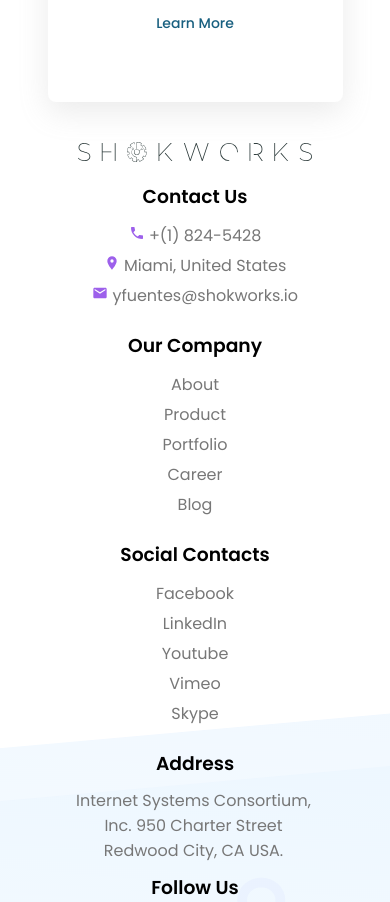
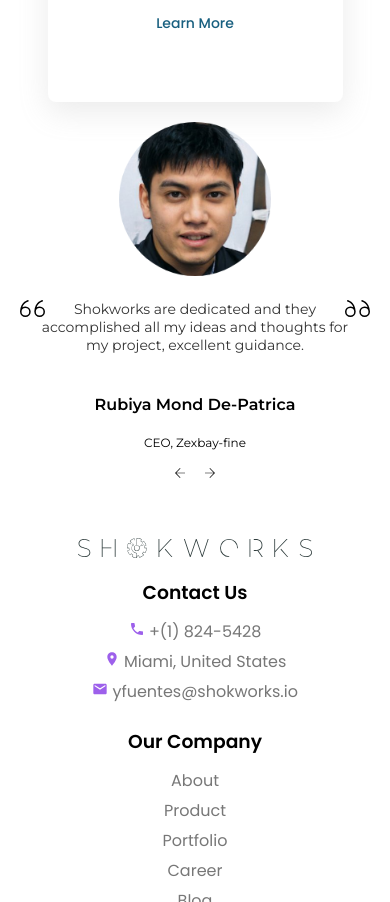
Before and after one commit to MirkoAn/shokworks-react, a React (Create React App) app: page / in a window 390 px wide. Shown: the part 3298-4200 px from the top of the page. Built offline with nearby package versions, Linux system fonts and the light colour scheme.

Commit message:
Completed testimonial card UI for mobile devices

```diff
--- a/src/App.js
+++ b/src/App.js
@@ -4,6 +4,7 @@ import { Header } from './Components/Header'
 import { Hero } from './Components/Hero'
 import { Partners } from './Components/Partners&Clients'
 import { Support } from './Components/Support'
+import { Testimonials } from './Components/Testimonials'
 import { Work } from './Components/Work'
 
 import { GlobalStyle } from './styles/GlobalStyles'
@@ -16,6 +17,7 @@ export const App = () => (
     <Work />
     <Support />
     <Partners />
+    <Testimonials />
     <Footer />
   </>
 )
--- /dev/null
+++ b/src/Components/Testimonials/index.js
@@ -0,0 +1,24 @@
+import React from 'react'
+
+import { Card, AvatarImg, ArrowContainer } from './styles'
+
+import RubiyaAvatar from '../../assets/images/Ellipse344.png'
+import LeftArrow from '../../assets/images/arrow-left.svg'
+import RightArrow from '../../assets/images/arrow-right.svg'
+
+export const Testimonials = () => {
+  return (
+    <Card>
+      <div>
+        <AvatarImg src={RubiyaAvatar} alt='' />
+      </div>
+      <p>Shokworks are dedicated and they accomplished all my ideas and thoughts for my project, excellent guidance.</p>
+      <h4>Rubiya Mond De-Patrica</h4>
+      <span>CEO, Zexbay-fine</span>
+      <ArrowContainer>
+        <img src={LeftArrow} alt='' />
+        <img src={RightArrow} alt='' />
+      </ArrowContainer>
+    </Card>
+  )
+}
--- /dev/null
+++ b/src/Components/Testimonials/styles.js
@@ -0,0 +1,52 @@
+import styled from 'styled-components'
+
+import * as fonttheme from '../../styles/variables/FontThemes'
+
+import QuoteLeft from '../../assets/images/quote-left.svg'
+import QuoteRight from '../../assets/images/quote-right.svg'
+
+export const Card = styled.div`
+  display: flex;
+  flex-direction: column;
+  justify-content: center;
+  align-items: center;
+  text-align: center;
+  padding: 20px;
+  font-family: ${fonttheme.font2};
+
+
+  p {
+    color: #333333;
+    padding: 0 20px;
+    margin-top: 20px;
+    margin-bottom: 20px;
+    font-size: 14px;
+    background-image:
+                  url(${QuoteLeft}),
+                  url(${QuoteRight});
+    background-size: 25px;
+    background-position: top left, top right;
+    background-repeat: no-repeat;
+  }
+
+  span {
+    font-size: 12px;
+  }
+`
+
+export const AvatarImg = styled.img`
+  width: 80%;
+`
+
+export const ArrowContainer = styled.div`
+  display: flex;
+  justify-content: space-between;
+  gap: 20px;
+  margin-top: 18px;
+
+  img {
+    width: 10px;
+    height: 10px;
+    cursor: pointer;
+  }
+`
```
